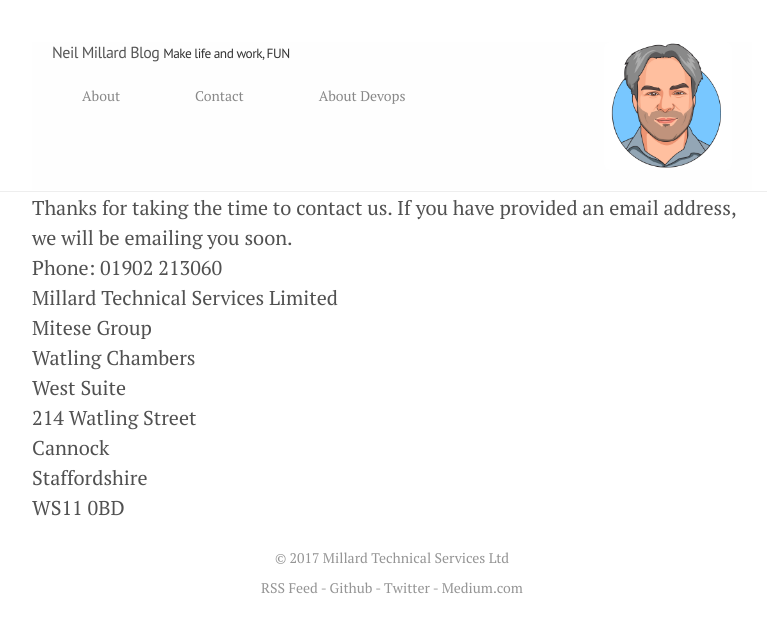
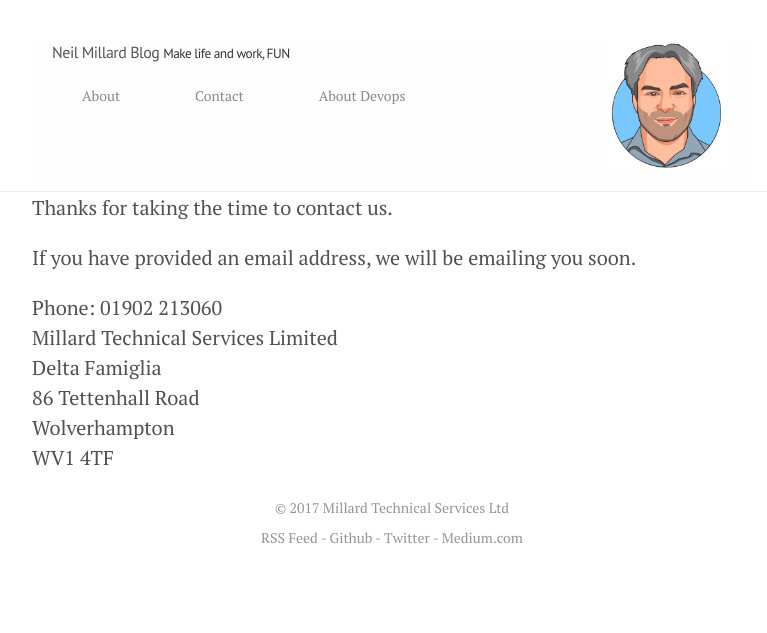
Before and after one commit to neilmillard/neilmillard.github.io, a Jekyll site: the page built from thanks/index.html, in a window 1280 px wide. Shown: the top 633 px of the page, without its empty margins (248-1015 px from the left). Built offline with Jekyll 4.4.1, drawn with Linux system fonts in a browser that asks for light colours; nearby versions of some CDN libraries.

Commit message:
upload new assets

```diff
--- a/contact/index.html
+++ b/contact/index.html
@@ -21,7 +21,7 @@
 <div class="row">
   <div class="col-md-6">
     <form action="https://formspree.io/{{site.email}}" method="post">
-      <input type="hidden" name="_next" value="http://blog.mitese.co.uk/thanks/" />
+      <input type="hidden" name="_next" value="http://neilmillard.com/thanks/" />
       <input type="text" name="_gotcha" style="display:none" />
       <p>Your Name (required)<br />
         <input type="text" size="40" aria-required="true" name="name"></p>
@@ -35,7 +35,7 @@
   <div class="col-md-6">
     <p>Phone: 01902 213060</p>
     <p>Millard Technical Services Limited<br />
-      Mitese Group<br />
+      Delta Famiglia<br />
       86 Tettenhall Road<br />
       Wolverhampton<br />
       WV1 4TF</p>
--- a/thanks/index.html
+++ b/thanks/index.html
@@ -10,14 +10,12 @@
 comments: []
 ---
 <div class="grid col-460 fit">
-Thanks for taking the time to contact us. If you have provided an email address, we will be emailing you soon.
+  <p>Thanks for taking the time to contact us.</p><p>If you have provided an email address, we will be emailing you soon.</p>
 </div>
 <div class="grid col-460 fit">Phone: 01902 213060</div>
-<div class="grid col-460 fit">Millard Technical Services Limited<br />
-Mitese Group<br />
-Watling Chambers<br />
-West Suite<br />
-214 Watling Street<br />
-Cannock<br />
-Staffordshire<br />
-WS11 0BD</div>
+<div class="grid col-460 fit"><p>Millard Technical Services Limited<br />
+    Delta Famiglia<br />
+    86 Tettenhall Road<br />
+    Wolverhampton<br />
+    WV1 4TF</p>
+</div>
```
Also changed, not shown: public/img/patch_640.jpg (added).
